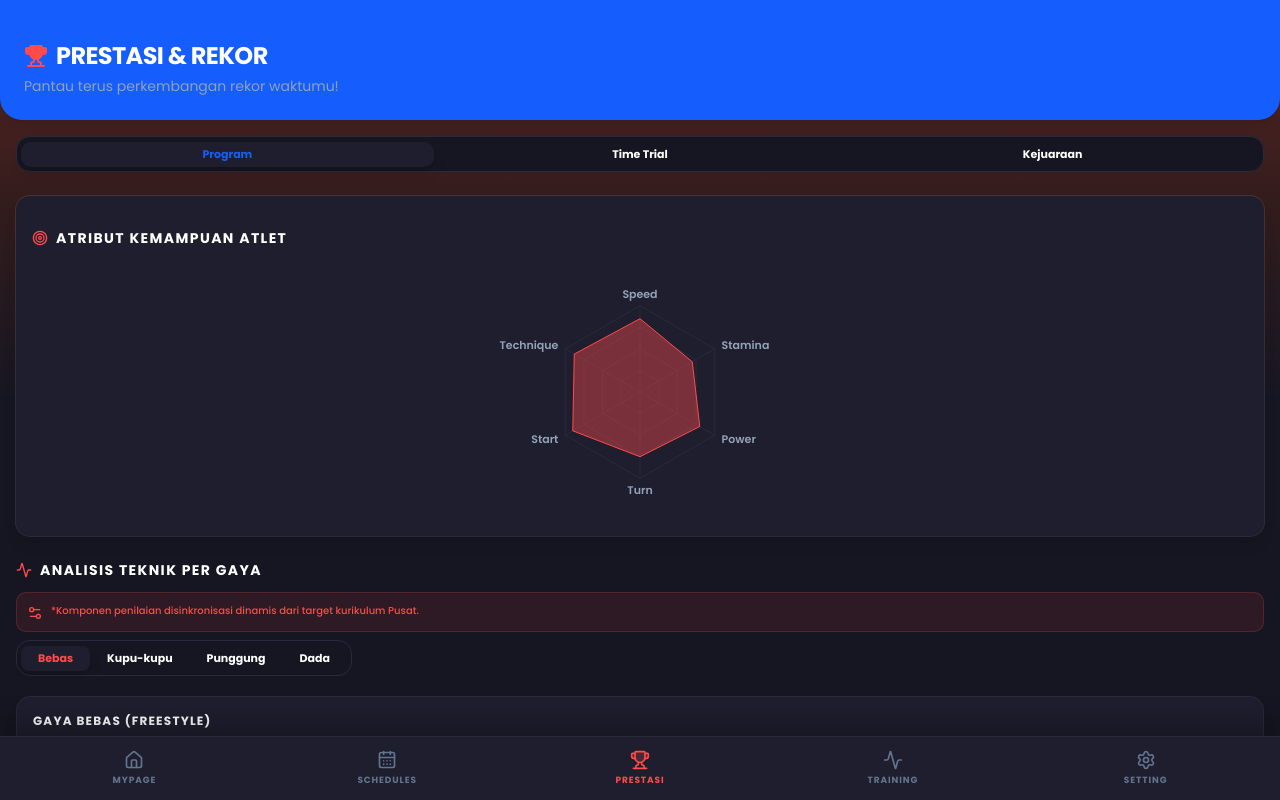
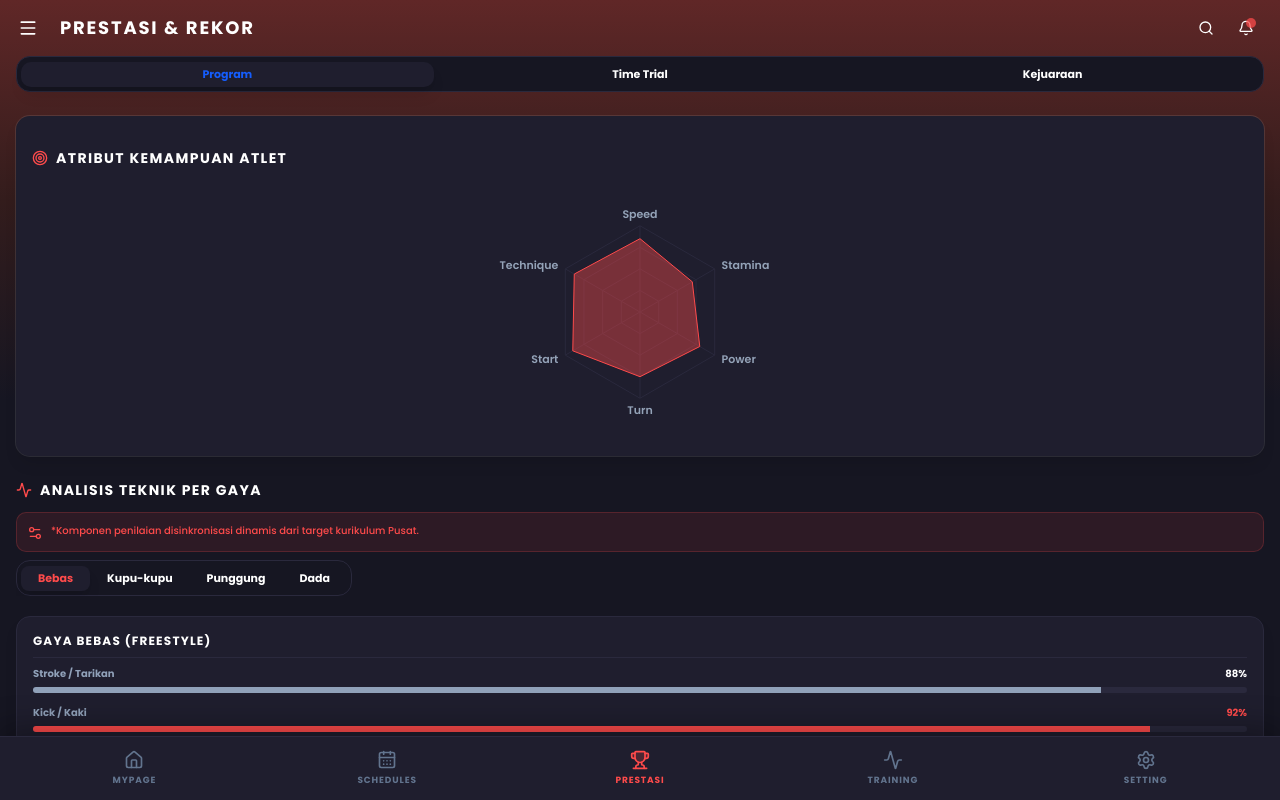
Before and after one commit to warnadunia/PSSC, a Next.js app: page /athlete/prestasi in a window 1280 px wide. Built offline with nearby package versions, Linux system fonts and the light colour scheme.

Commit message:
fix: update prestasi headers to use GlobalHeader

```diff
--- a/src/app/(dashboard)/athlete/prestasi/input/page.tsx
+++ b/src/app/(dashboard)/athlete/prestasi/input/page.tsx
@@ -105,12 +105,7 @@ export default function InputKejuaraanPage() {
     <div className="flex flex-col h-[100dvh] w-full relative">
 
       {/* Header Khusus agar bisa Back */}
-      <header className="bg-indigo-600 text-white px-4 h-16 flex items-center shrink-0 shadow-lg sticky top-0 z-10">
-        <Button variant="ghost" size="icon" onClick={() => router.back()} className="text-white hover:bg-indigo-500 hover:text-white mr-2">
-          <ArrowLeft className="h-5 w-5" />
-        </Button>
-        <h1 className="font-bold text-lg tracking-tight">Input Data Kejuaraan</h1>
-      </header>
+      <GlobalHeader variant="subpage" title="Input Data Kejuaraan" />
 
       <main className="flex-1 overflow-y-auto w-full pb-40">
         <div className="p-4 space-y-6">
--- a/src/app/(dashboard)/athlete/prestasi/page.tsx
+++ b/src/app/(dashboard)/athlete/prestasi/page.tsx
@@ -9,6 +9,7 @@ import { Button } from "@/components/ui/button"
 import { Tabs, TabsContent, TabsList, TabsTrigger } from "@/components/ui/tabs"
 import { Card, CardContent, CardHeader, CardTitle } from "@/components/ui/card"
 import { ScrollArea, ScrollBar } from "@/components/ui/scroll-area"
+import { GlobalHeader } from "@/components/GlobalHeader"
 
 const radarData = [
   { subject: 'Speed', A: 85 }, { subject: 'Stamina', A: 70 }, { subject: 'Power', A: 80 },
@@ -101,14 +102,7 @@ export default function PrestasiPage() {
     <div className="flex flex-col min-h-[100dvh] w-full pb-20">
 
       {/* Header */}
-      <div className="bg-blue-600 px-6 pt-10 pb-6 rounded-b-3xl shadow-lg mb-4">
-        <h1 className="text-2xl font-bold text-white tracking-tight flex items-center gap-2">
-          <Trophy className="h-6 w-6 text-[#ff4b4b] fill-[#ff4b4b]" /> Prestasi & Rekor
-        </h1>
-        <p className="text-slate-400 text-sm mt-1">
-          Pantau terus perkembangan rekor waktumu!
-        </p>
-      </div>
+      <GlobalHeader variant="pages" title="Prestasi & Rekor" />
 
       <div className="px-4">
         <Tabs defaultValue="program" className="w-full">
```
